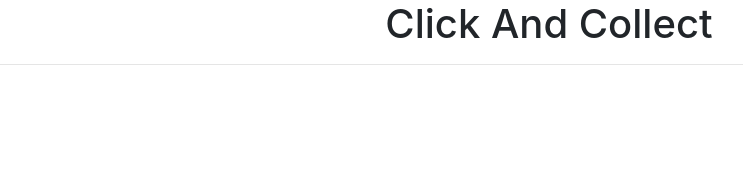
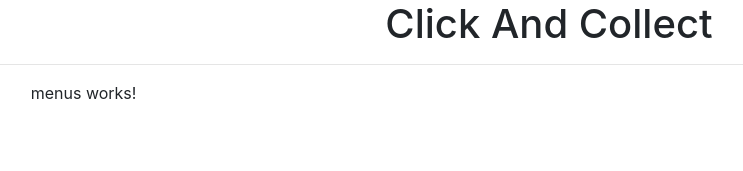
Before and after one commit to alainDuguine/OCP12-ClickAndCollect-AngularApp, an Angular app: page /menus in a window 1280 px wide. Before the commit this address led to /. Shown: the top 171 px of the page, without its empty margins (91-834 px from the left). Built offline with nearby package versions, Linux system fonts and the light colour scheme.

Commit message:
Adding menus structure and basic routing

```diff
--- a/src/app/app-routing.module.ts
+++ b/src/app/app-routing.module.ts
@@ -4,7 +4,8 @@ import {PreloadAllModules, RouterModule, Routes} from '@angular/router';
 
 const appRoutes: Routes = [
   { path: '', redirectTo: '/products', pathMatch: 'full' },
-  { path: 'products', loadChildren: () => import('./products/products.module').then(m => m.ProductsModule)}
+  { path: 'products', loadChildren: () => import('./products/products.module').then(m => m.ProductsModule)},
+  { path: 'menus', loadChildren: () => import('./menus/menus.module').then(m => m.MenusModule)}
 ];
 
 @NgModule({
--- a/src/app/app.component.ts
+++ b/src/app/app.component.ts
@@ -1,5 +1,4 @@
 import {Component} from '@angular/core';
-import {faCoffee} from '@fortawesome/free-solid-svg-icons';
 
 
 @Component({
@@ -9,5 +8,4 @@ import {faCoffee} from '@fortawesome/free-solid-svg-icons';
 })
 export class AppComponent {
   title = 'clickandcollect-webapp';
-  faCoffee = faCoffee;
 }
--- /dev/null
+++ b/src/app/menus/menus.component.html
@@ -0,0 +1 @@
+<p>menus works!</p>
--- /dev/null
+++ b/src/app/menus/menus.component.ts
@@ -0,0 +1,15 @@
+import {Component, OnInit} from '@angular/core';
+
+@Component({
+  selector: 'app-menus',
+  templateUrl: './menus.component.html',
+  styleUrls: ['./menus.component.css']
+})
+export class MenusComponent implements OnInit {
+
+  constructor() { }
+
+  ngOnInit(): void {
+  }
+
+}
```
Also changed, not shown: src/app/menus/menus-routing.module.ts (added, +19 -0 lines), src/app/menus/menus.module.ts (added, +21 -0 lines), src/app/menus/menus.component.css (added).
